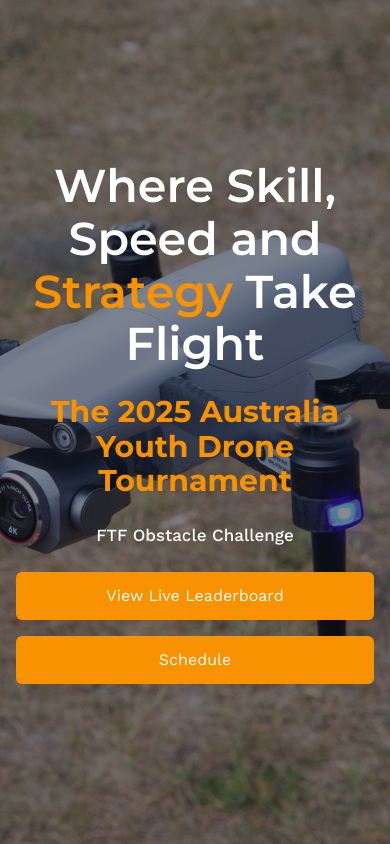
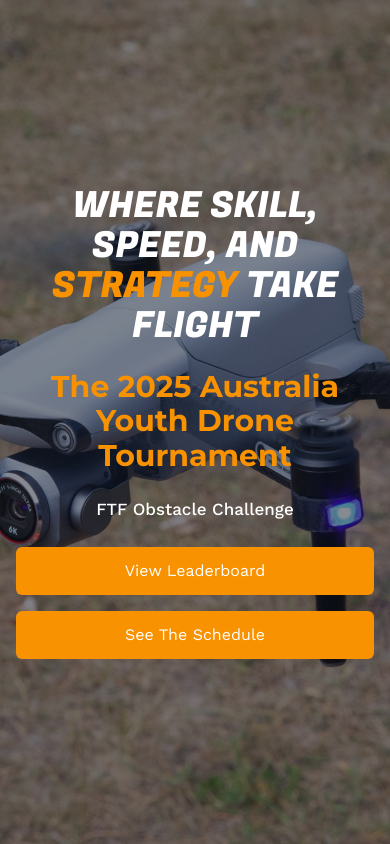
Before and after one commit to codersforcauses/Robodrone, a Next.js app in the folder client/: page / in a window 390 px wide. Shown: the top 844 px of the page. Built offline with nearby package versions, Linux system fonts and the light colour scheme; no server answers.

Commit message:
Changed greeting font, adjusted sponsor img hover styles

```diff
--- a/client/package.json
+++ b/client/package.json
@@ -27,6 +27,7 @@
     "next": "15.3.3",
     "react": "19.1.0",
     "react-dom": "19.1.0",
+    "react-icons": "^5.5.0",
     "tailwind-merge": "^3.3.1",
     "tailwindcss-animate": "^1.0.7"
   },
--- a/client/src/pages/_app.tsx
+++ b/client/src/pages/_app.tsx
@@ -3,7 +3,7 @@ import "@/styles/globals.css";
 import { QueryClient, QueryClientProvider } from "@tanstack/react-query";
 import { ReactQueryDevtools } from "@tanstack/react-query-devtools";
 import type { AppProps } from "next/app";
-import { Montserrat, Work_Sans } from "next/font/google";
+import { Fugaz_One, Montserrat, Work_Sans } from "next/font/google";
 
 const fontMontserrat = Montserrat({
   subsets: ["latin"],
@@ -15,11 +15,19 @@ const fontWorkSans = Work_Sans({
   variable: "--font-worksans",
 });
 
+const fontFugazOne = Fugaz_One({
+  weight: "400",
+  subsets: ["latin"],
+  variable: "--font-fugazone",
+});
+
 const queryClient = new QueryClient();
 
 export default function App({ Component, pageProps }: AppProps) {
   return (
-    <div className={`${fontMontserrat.variable} ${fontWorkSans.variable}`}>
+    <div
+      className={`${fontMontserrat.variable} ${fontWorkSans.variable} ${fontFugazOne.variable}`}
+    >
       <QueryClientProvider client={queryClient}>
         <ReactQueryDevtools initialIsOpen={false} />
         <Component {...pageProps} />
--- a/client/src/pages/index.tsx
+++ b/client/src/pages/index.tsx
@@ -1,16 +1,8 @@
-import { Inter as FontSans } from "next/font/google";
 import Image from "next/image";
 import { useState } from "react";
+import { RiCalendarScheduleLine } from "react-icons/ri";
 
 import { usePings } from "@/hooks/pings";
-import { cn } from "@/lib/utils";
-
-import { Button } from "../components/ui/button";
-
-const fontSans = FontSans({
-  subsets: ["latin"],
-  variable: "--font-sans",
-});
 
 export default function Home() {
   const [clicked, setClicked] = useState(false);
@@ -29,9 +21,9 @@ export default function Home() {
         <div className="relative z-20 max-w-4xl space-y-6">
           {" "}
           {/* space-y-6 rounded-lg bg-black/50 p-8   semi-tranparent background with vertical space between sub-elements of 24px */}
-          <h1 className="title sm:text-5xl md:text-6xl">
-            Where Skill, Speed and{" "}
-            <span className="text-primary">Strategy</span> Take Flight
+          <h1 className="font-fugazone text-4xl md:text-7xl">
+            WHERE SKILL, SPEED, AND{" "}
+            <span className="text-primary">STRATEGY</span> TAKE FLIGHT
           </h1>
           <h2 className="subtitle text-primary sm:text-2xl md:text-3xl">
             The 2025 Australia Youth Drone Tournament
@@ -40,10 +32,10 @@ export default function Home() {
           <div className="flex flex-col justify-center gap-4 md:flex-row">
             {/*flex-col to stack on small screen and md:flex-row for med screens*/}
             <button className="caption rounded-md bg-primary px-5 py-3 font-semibold text-white transition duration-300 ease-in-out hover:scale-105 hover:opacity-90 hover:saturate-100">
-              View Live Leaderboard
+              View Leaderboard
             </button>
             <button className="caption rounded-md bg-primary px-5 py-3 font-semibold text-white transition duration-300 ease-in-out hover:scale-105 hover:opacity-90 hover:saturate-100">
-              Schedule
+              See The Schedule
             </button>
           </div>
         </div>
@@ -70,7 +62,7 @@ export default function Home() {
       </div>
 
       {/* 3 cards is a separate sections because of my difficulties animating runnig add inside the section, prob because of cente text */}
-      <section className="bg-background bg-gray-100 px-6 py-16 text-center text-foreground dark:bg-muted">
+      <section className="flex flex-col justify-center bg-background bg-gray-100 px-6 py-16 text-center text-foreground dark:bg-muted">
         {/* Horizontal padding is 1.5rem, vertical padding is 4rem, span help to give 'inovators' different color */}
         {/* Should I make running adds and 3 cards separate sections? Horizontal padding is 1.5rem, vertical padding is 4rem, span help to give 'inovators' different color */}
         <h2 className="subtitle primary mb-4 text-4xl">
@@ -102,6 +94,7 @@ export default function Home() {
             <div className="mb-4 text-primary">
               <span className="text-4xl"></span>
             </div>
+            {/* <RiCalendarScheduleLine size={30} /> */}
             <h3 className="card-heading mb-3">The Schedule</h3>
             <div>
               <p className="caption mb-2 text-muted-foreground">
@@ -146,18 +139,17 @@ export default function Home() {
         </p>
 
         <div className="bg-grey/20 mb-10 flex flex-wrap items-center justify-center gap-8">
-          {/*I get warning when I try to use img tag, is there another way that you would prefere it? do we need alt for search engines*/}
           <Image
             src="/aicodeLogo.png"
             alt="AICodeLogo"
-            className="saturate-50 filter transition duration-300 ease-in-out hover:scale-110 hover:saturate-100"
+            className="opacity-70 transition duration-300 ease-in-out hover:scale-110 hover:opacity-100"
             width={275}
             height={200}
           />
           <Image
             src="/squadroneLogo.png"
             alt="SquadroneLogo"
-            className="saturate-50 filter transition duration-300 ease-in-out hover:scale-110 hover:saturate-100"
+            className="opacity-70 transition duration-300 ease-in-out hover:scale-110 hover:opacity-100"
             width={175}
             height={200}
           />
@@ -169,9 +161,9 @@ export default function Home() {
             Australia's brightest young minds in STEM education and competitive
             robotics."
           </p>
-          <button className="caption hover:bg-orange-350 rounded-md bg-orange-400 px-5 py-3 text-white transition">
+          {/* <button className="caption hover:bg-orange-350 rounded-md bg-orange-400 px-5 py-3 text-white transition">
             Become a Sponsor
-          </button>
+          </button> */}
         </div>
       </section>
     </main>
--- a/client/tailwind.config.ts
+++ b/client/tailwind.config.ts
@@ -23,6 +23,7 @@ const config = {
         sans: ["var(--font-sans)", ...fontFamily.sans],
         montserrat: ["var(--font-montserrat)", ...fontFamily.sans],
         worksans: ["var(--font-worksans)", ...fontFamily.sans],
+        fugazone: ["var(--font-fugazone)", ...fontFamily.sans],
       },
       colors: {
         primary: "#F89200",
```
Also changed, not shown: 1 other file (tests, documents, lock files or other folders).
